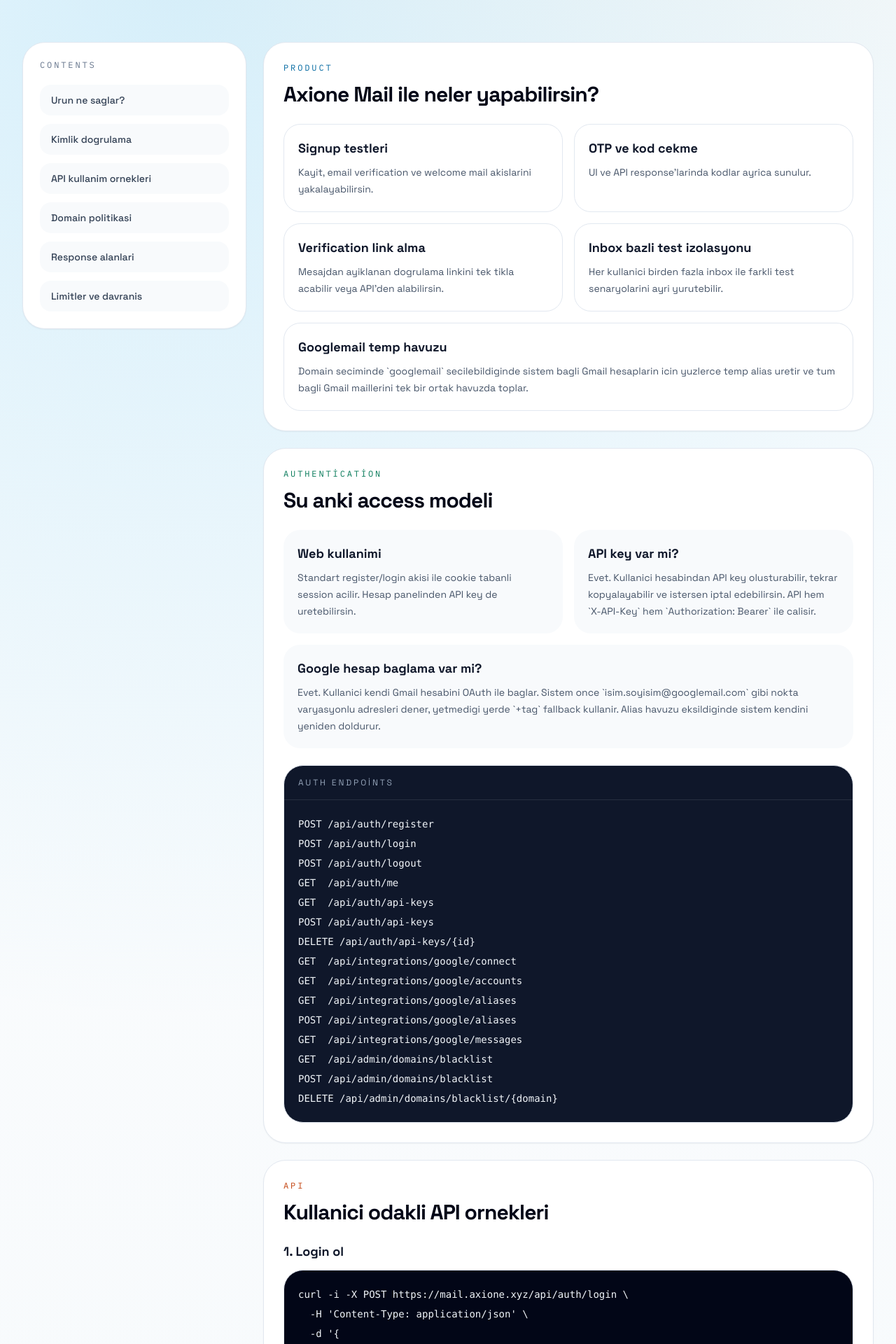
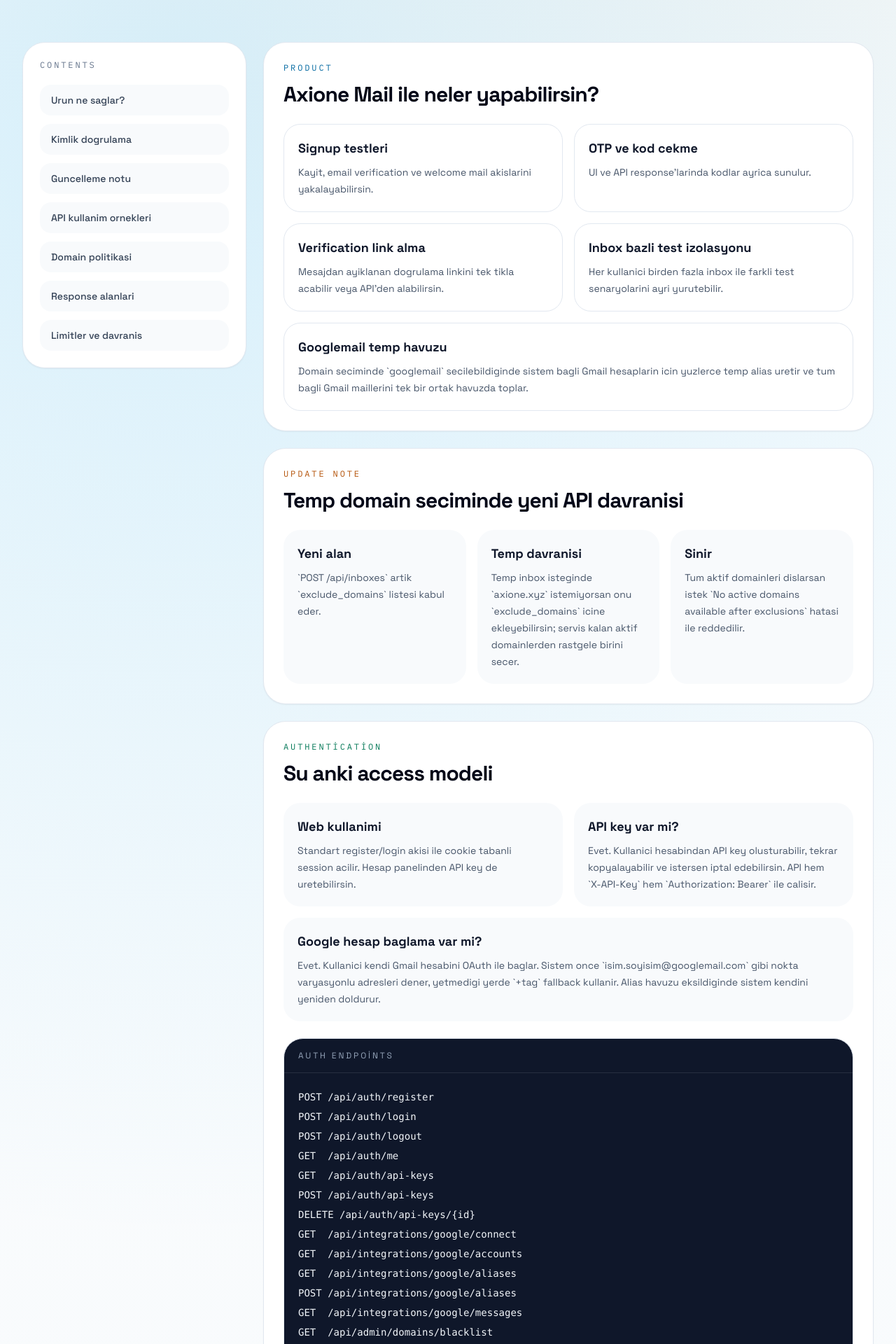
Before and after one commit to Kaesra/axione-tempmail, a FastAPI app: page /guide in a window 1280 px wide. Shown: the part 1326-3246 px from the top of the page at 70% size. Run offline with FastAPI, Linux system fonts and the light colour scheme; data that the repository does not hold is empty; some libraries are stand-ins or nearby versions.

Commit message:
Add temp domain exclusion API
Let temp inbox creation skip unwanted domains and randomly choose from the remaining active pool, so callers can avoid axione.xyz without hardcoding a replacement. Document the new request shape and behavior in the guide.

```diff
--- a/app/domain_service.py
+++ b/app/domain_service.py
@@ -1,6 +1,7 @@
 from __future__ import annotations
 
 from datetime import datetime, timedelta
+import random
 
 from sqlalchemy import select
 
@@ -45,9 +46,34 @@ def available_domains() -> list[str]:
     return [domain for domain in settings.accepted_domains if domain not in blocked]
 
 
+def filtered_domains(excluded_domains: list[str] | None = None) -> list[str]:
+    excluded = {normalize_domain(domain) for domain in (excluded_domains or []) if normalize_domain(domain)}
+    return [domain for domain in available_domains() if domain not in excluded]
+
+
 def default_domain() -> str:
     domains = available_domains()
     return domains[0] if domains else ""
+
+
+def select_inbox_domain(
+    preferred_domain: str | None = None,
+    excluded_domains: list[str] | None = None,
+    *,
+    randomize_filtered_temp: bool = False,
+) -> str:
+    domains = filtered_domains(excluded_domains)
+    if not domains:
+        return ""
+
+    normalized_preferred = normalize_domain(preferred_domain or "")
+    if normalized_preferred:
+        return normalized_preferred if normalized_preferred in domains else ""
+
+    if randomize_filtered_temp and excluded_domains:
+        return random.choice(domains)
+
+    return domains[0]
 
 
 def list_blocked_domains() -> list[dict]:
--- a/app/main.py
+++ b/app/main.py
@@ -27,7 +27,7 @@ from app.auth_service import (
 )
 from app.config import settings
 from app.database import SessionLocal, init_db
-from app.domain_service import available_domains, default_domain, list_blocked_domains, upsert_blocked_domain, delete_blocked_domain
+from app.domain_service import available_domains, default_domain, list_blocked_domains, normalize_domain, select_inbox_domain, upsert_blocked_domain, delete_blocked_domain
 from app.google_service import complete_google_oauth, create_google_alias, create_google_oauth_url, create_temp_google_alias, delete_google_account, google_enabled, list_google_accounts, list_google_aliases, list_google_recent_messages
 from app.mail_service import (
     approve_personal_inbox,
@@ -350,8 +350,17 @@ async def healthz() -> HealthResponse:
 
 @app.post("/api/inboxes", response_model=InboxResponse)
 async def create_inbox(payload: InboxCreate, user: dict = Depends(require_user)) -> InboxResponse:
-    selected_domain = payload.domain or default_domain()
+    selected_domain = select_inbox_domain(
+        payload.domain,
+        payload.exclude_domains,
+        randomize_filtered_temp=payload.inbox_mode == "temp",
+    )
     if not selected_domain:
+        requested_domain = normalize_domain(payload.domain or "")
+        if requested_domain:
+            raise HTTPException(status_code=400, detail="Requested domain is not available")
+        if payload.exclude_domains:
+            raise HTTPException(status_code=400, detail="No active domains available after exclusions")
         raise HTTPException(status_code=503, detail="No active domains available")
     domain = selected_domain.lower()
     if not is_domain_allowed(domain):
--- a/app/schemas.py
+++ b/app/schemas.py
@@ -8,6 +8,7 @@ from pydantic import BaseModel, Field
 class InboxCreate(BaseModel):
     local_part: str | None = Field(default=None, min_length=1, max_length=64)
     domain: str | None = Field(default=None, min_length=1, max_length=255)
+    exclude_domains: list[str] = Field(default_factory=list)
     is_persistent: bool = False
     profile_name: str | None = Field(default=None, min_length=1, max_length=120)
     inbox_mode: str = Field(default="temp", pattern="^(temp|personal)$")
--- a/app/templates/docs.html
+++ b/app/templates/docs.html
@@ -138,6 +138,7 @@
             <div class="mt-5 space-y-3 text-sm font-medium text-slate-700">
               <a href="#product" class="block rounded-2xl bg-slate-50 px-4 py-3 transition hover:bg-sky-50 hover:text-sky-700">Urun ne saglar?</a>
               <a href="#auth" class="block rounded-2xl bg-slate-50 px-4 py-3 transition hover:bg-sky-50 hover:text-sky-700">Kimlik dogrulama</a>
+              <a href="#updates" class="block rounded-2xl bg-slate-50 px-4 py-3 transition hover:bg-sky-50 hover:text-sky-700">Guncelleme notu</a>
               <a href="#api" class="block rounded-2xl bg-slate-50 px-4 py-3 transition hover:bg-sky-50 hover:text-sky-700">API kullanim ornekleri</a>
               <a href="#domain-policy" class="block rounded-2xl bg-slate-50 px-4 py-3 transition hover:bg-sky-50 hover:text-sky-700">Domain politikasi</a>
               <a href="#responses" class="block rounded-2xl bg-slate-50 px-4 py-3 transition hover:bg-sky-50 hover:text-sky-700">Response alanlari</a>
@@ -169,6 +170,25 @@
                 <div class="rounded-3xl border border-slate-200 p-5 md:col-span-2">
                   <p class="text-lg font-semibold text-slate-900">Googlemail temp havuzu</p>
                   <p class="mt-2 text-sm leading-6 text-slate-600">Domain seciminde `googlemail` secilebildiginde sistem bagli Gmail hesaplarin icin yuzlerce temp alias uretir ve tum bagli Gmail maillerini tek bir ortak havuzda toplar.</p>
+                </div>
+              </div>
+            </section>
+
+            <section id="updates" class="rounded-[32px] border border-slate-200 bg-white p-7 shadow-sm">
+              <p class="mono text-xs uppercase tracking-[0.24em] text-amber-700">Update Note</p>
+              <h2 class="mt-3 text-3xl font-bold tracking-[-0.03em] text-slate-950">Temp domain seciminde yeni API davranisi</h2>
+              <div class="mt-6 grid gap-4 md:grid-cols-3">
+                <div class="rounded-3xl bg-slate-50 p-5">
+                  <p class="text-lg font-semibold text-slate-900">Yeni alan</p>
+                  <p class="mt-2 text-sm leading-6 text-slate-600">`POST /api/inboxes` artik `exclude_domains` listesi kabul eder.</p>
+                </div>
+                <div class="rounded-3xl bg-slate-50 p-5">
+                  <p class="text-lg font-semibold text-slate-900">Temp davranisi</p>
+                  <p class="mt-2 text-sm leading-6 text-slate-600">Temp inbox isteginde `axione.xyz` istemiyorsan onu `exclude_domains` icine ekleyebilirsin; servis kalan aktif domainlerden rastgele birini secer.</p>
+                </div>
+                <div class="rounded-3xl bg-slate-50 p-5">
+                  <p class="text-lg font-semibold text-slate-900">Sinir</p>
+                  <p class="mt-2 text-sm leading-6 text-slate-600">Tum aktif domainleri dislarsan istek `No active domains available after exclusions` hatasi ile reddedilir.</p>
                 </div>
               </div>
             </section>
@@ -256,6 +276,20 @@ DELETE /api/admin/domains/blacklist/{domain}</code></pre>
     "domain": "{{ accepted_domains[0] if accepted_domains else 'axione.xyz' }}"
   }'</code></pre>
                   </div>
+                </div>
+
+                <div>
+                  <p class="mb-3 text-lg font-semibold text-slate-900">3b. Axione'yi dislayip rastgele alternatif domain sec</p>
+                  <div class="overflow-hidden rounded-[28px] border border-slate-200 bg-slate-950 text-slate-100">
+                    <pre class="overflow-x-auto px-5 py-5 text-sm leading-7"><code>curl -X POST https://mail.axione.xyz/api/inboxes \
+  -H 'Content-Type: application/json' \
+  -H 'Cookie: tempmail_session=&lt;session-cookie&gt;' \
+  -d '{
+    "inbox_mode": "temp",
+    "exclude_domains": ["axione.xyz"]
+  }'</code></pre>
+                  </div>
+                  <p class="mt-3 text-sm leading-6 text-slate-600">Bu durumda servis blacklist disindaki ve `exclude_domains` listesinde olmayan aktif domainlerden rastgele birini secer.</p>
                 </div>
 
                 <div>
```
